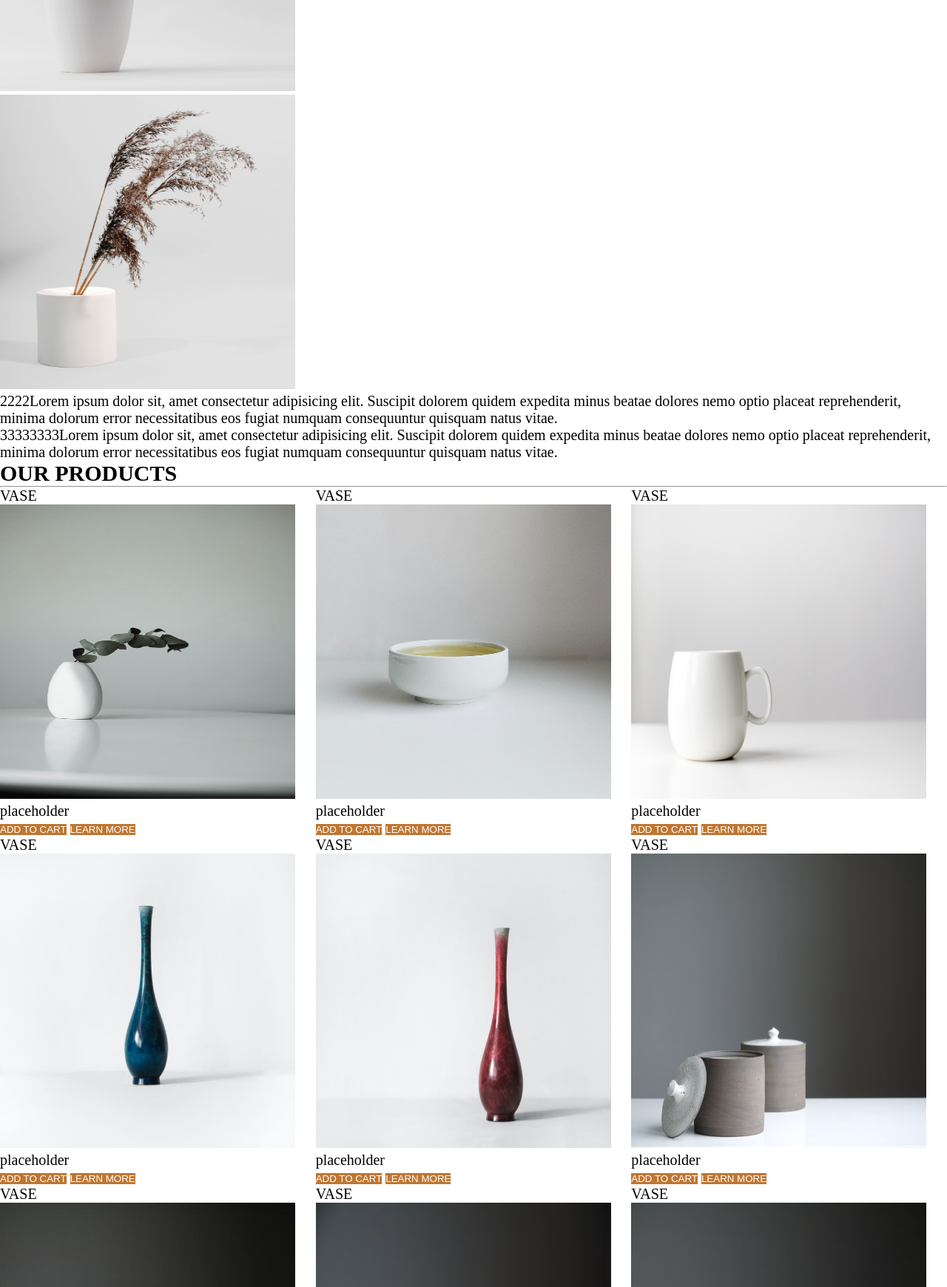
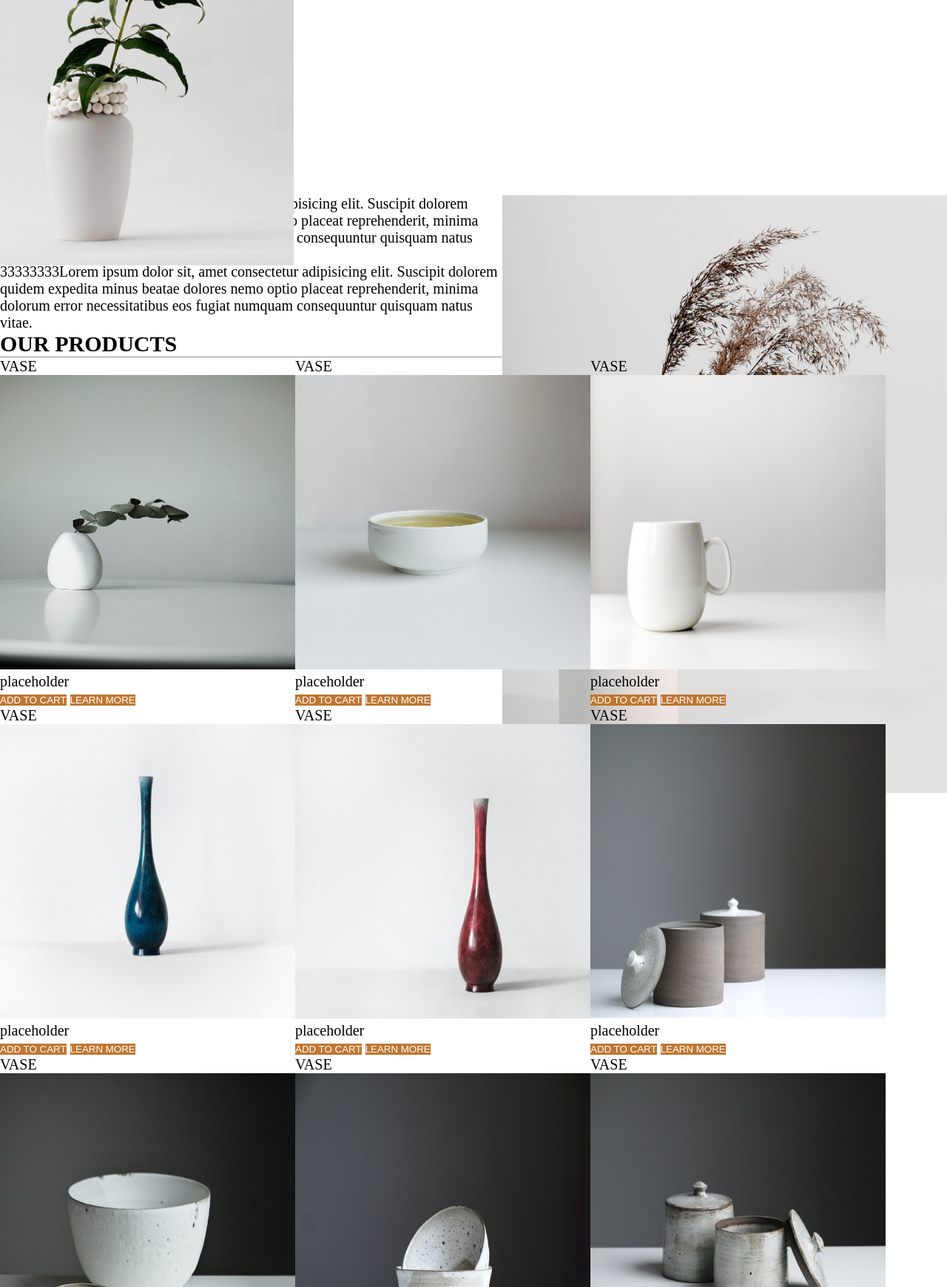
Before and after one commit to austintdean/eCommerce_Website, a plain HTML site: page index.html in a window 1280 px wide. Shown: the part 1060-2800 px from the top of the page at 74% size. Drawn offline with Linux system fonts and the light colour scheme.

Commit message:
Some minor fixes. Trying to figure out how to position the about us section.

```diff
--- a/index.html
+++ b/index.html
@@ -63,18 +63,17 @@
                 <p>33333333Lorem ipsum dolor sit, amet consectetur adipisicing elit. Suscipit dolorem quidem expedita minus beatae dolores nemo optio placeat reprehenderit, minima dolorum error necessitatibus eos fugiat numquam consequuntur quisquam natus vitae.</p>
             </div>
 
-
-
-
         </section>
 
         <section id="products">
-            <H1>OUR PRODUCTS</H1>
+            <h1>OUR PRODUCTS</h1>
             <hr>
             <div class="product--container">
             <div>
                 <p>VASE</p>
+                <a href="">
                 <img src="assets/UX-HTML-CSS/linh-le-a0rE64YJDA4-unsplash.jpg" alt="linhle">
+                </a>
                 <p>placeholder</p>
                 <button class="buttonstyle">ADD TO CART</button>
                 <button class="buttonstyle">LEARN MORE</button>
@@ -82,7 +81,9 @@
 
             <div>
                 <p>VASE</p>
+                <a href="">
                 <img src="assets/UX-HTML-CSS/neo-v69Rgy8pPyk-unsplash.jpg" alt="neo">
+                </a>
                 <p>placeholder</p>
                 <button class="buttonstyle">ADD TO CART</button>
                 <button class="buttonstyle">LEARN MORE</button>
@@ -91,7 +92,8 @@
 
             <div>
                 <p>VASE</p>
-                <img src="assets/UX-HTML-CSS/nordwood-themes-nDd3dIkkOLo-unsplash.jpg" alt="nordwood">
+                <a href="">
+                <img src="assets/UX-HTML-CSS/nordwood-themes-nDd3dIkkOLo-unsplash.jpg" alt="nordwood"></a>
                 <p>placeholder</p>
                 <button class="buttonstyle">ADD TO CART</button>
                 <button class="buttonstyle">LEARN MORE</button>
@@ -100,7 +102,19 @@
 
             <div>
                 <p>VASE</p>
-                <img src="assets/UX-HTML-CSS/oriento-l0ah3UBLppo-unsplash.jpg" alt="oriento1">
+                <a href="">
+                <img src="assets/UX-HTML-CSS/oriento-l0ah3UBLppo-unsplash.jpg" alt="oriento1"></a>
+                <p>placeholder</p>
+                <button class="buttonstyle">ADD TO CART</button>
+                <button class="buttonstyle">LEARN MORE</button>
+
+
+            </div>
+
+            <div>
+                <p>VASE</p>
+                <a href="">
+                <img src="assets/UX-HTML-CSS/oriento-maVIpNNtmlQ-unsplash.jpg" alt="oriento2"></a>
                 <p>placeholder</p>
                 <button class="buttonstyle">ADD TO CART</button>
                 <button class="buttonstyle">LEARN MORE</button>
@@ -109,7 +123,8 @@
 
             <div>
                 <p>VASE</p>
-                <img src="assets/UX-HTML-CSS/oriento-maVIpNNtmlQ-unsplash.jpg" alt="oriento2">
+                <a href="">
+                <img src="assets/UX-HTML-CSS/tom-crew-3uwu5K0RtaE-unsplash.jpg" alt="tomcrew1"></a>
                 <p>placeholder</p>
                 <button class="buttonstyle">ADD TO CART</button>
                 <button class="buttonstyle">LEARN MORE</button>
@@ -118,7 +133,8 @@
 
             <div>
                 <p>VASE</p>
-                <img src="assets/UX-HTML-CSS/tom-crew-3uwu5K0RtaE-unsplash.jpg" alt="tomcrew1">
+                <a href="">
+                <img src="assets/UX-HTML-CSS/tom-crew-7HuTGlUfQSo-unsplash.jpg" alt="tomcrew2"></a>
                 <p>placeholder</p>
                 <button class="buttonstyle">ADD TO CART</button>
                 <button class="buttonstyle">LEARN MORE</button>
@@ -127,25 +143,17 @@
 
             <div>
                 <p>VASE</p>
-                <img src="assets/UX-HTML-CSS/tom-crew-7HuTGlUfQSo-unsplash.jpg" alt="tomcrew2">
+                <a href="">
+                <img src="assets/UX-HTML-CSS/tom-crew-bgIO-u4GEfI-unsplash.jpg" alt="tomcrew3"></a>
                 <p>placeholder</p>
                 <button class="buttonstyle">ADD TO CART</button>
                 <button class="buttonstyle">LEARN MORE</button>
-
             </div>
 
             <div>
                 <p>VASE</p>
-                <img src="assets/UX-HTML-CSS/tom-crew-bgIO-u4GEfI-unsplash.jpg" alt="tomcrew3">
-                <p>placeholder</p>
-                <button class="buttonstyle">ADD TO CART</button>
-                <button class="buttonstyle">LEARN MORE</button>
-
-            </div>
-
-            <div>
-                <p>VASE</p>
-                <img src="assets/UX-HTML-CSS/tom-crew-oiZAQvxTcYQ-unsplash.jpg" alt="tomcrew4">
+                <a href="">
+                <img src="assets/UX-HTML-CSS/tom-crew-oiZAQvxTcYQ-unsplash.jpg" alt="tomcrew4"></a>
                 <p>placeholder</p>
                 <button type="button" class="buttonstyle">ADD TO CART</button>
                 <button class="buttonstyle">LEARN MORE</button>
--- a/styles.css
+++ b/styles.css
@@ -57,15 +57,19 @@ text{
 
 /* main classes */
 
-/* .main--img1{
-    float: right;
-    bottom: 100px;
+.main--img1{
+    height: 534px;
+    width: 397px;
+    position: relative;
+    top: auto;
+    top: 100px;
 }
 
 .main--img2{
-     float: left;
-    top: 100px;
-} */
+    height: 808px;
+    width: 600.87px;
+    float: right;
+}
 
 
 /* other classes */
```
